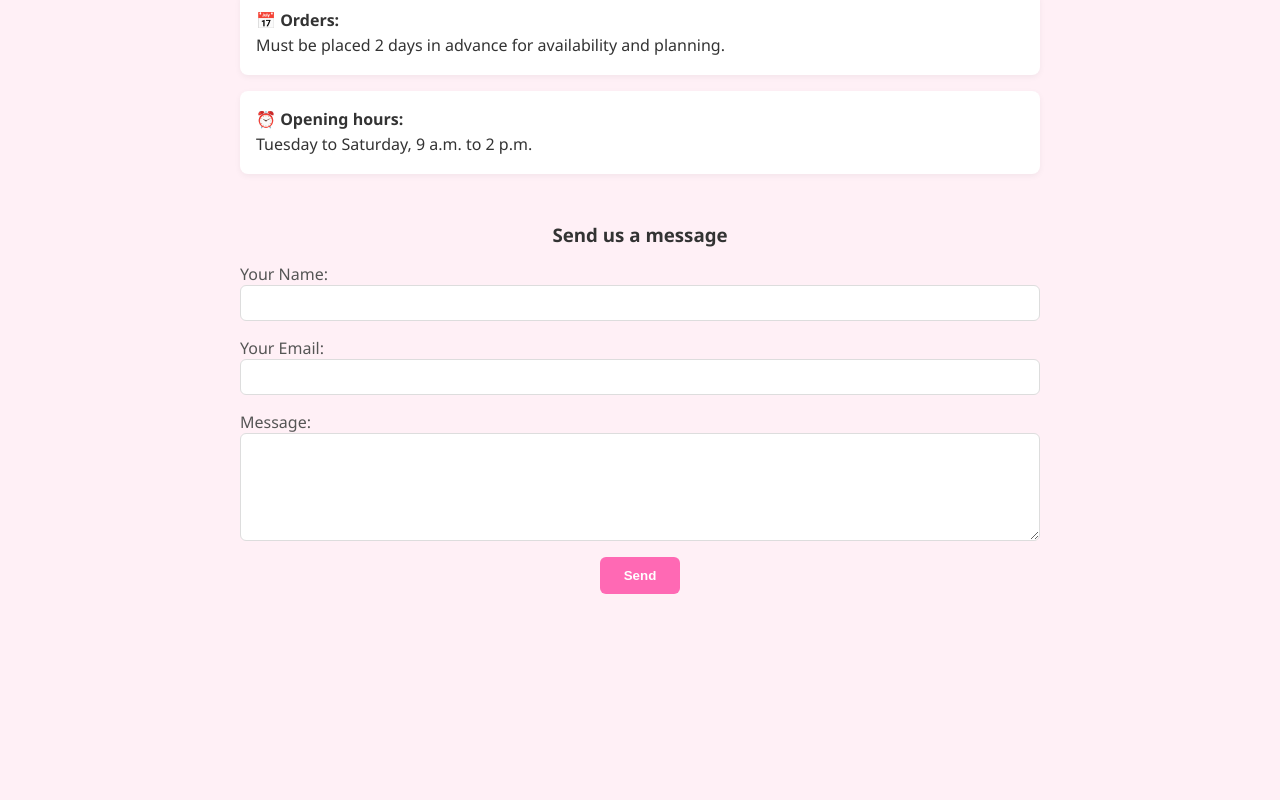
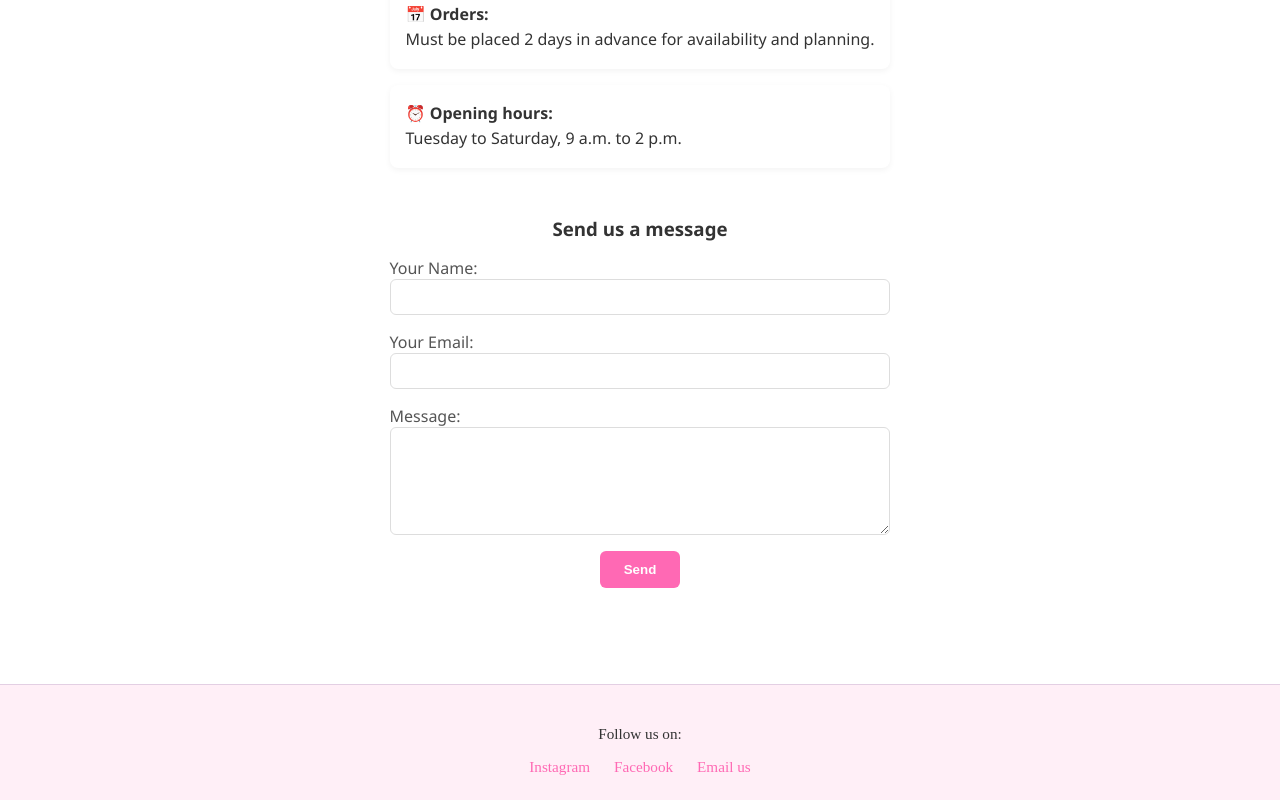
Before and after one commit to AbdoTaleb/munamii-cakery, a React (Vite) app: page /contact in a window 1280 px wide. Shown: the part 454-1254 px from the top of the page. Before the commit the page ends 1080 px from the top, so only its background shows below. Built offline with nearby package versions, Linux system fonts and the light colour scheme.

Commit message:
Secure EmailJS keys using .env file

```diff
--- a/src/App.jsx
+++ b/src/App.jsx
@@ -4,18 +4,21 @@ import Home from './pages/Home/Home';
 import About from './pages/About/About';
 import Products from './pages/Products/Products';
 import Contact from './pages/Contact/Contact';
+import Footer from './components/Footer/Footer';
 
 
 function App() {
   return (
     <Router>
       <Header />
+
       <Routes>
         <Route path='/' element={<Home/>}/>
         <Route path="/about" element={<About />} />
         <Route path="/products" element={<Products />} />
         <Route path="/contact" element={<Contact />} />
       </Routes>
+      <Footer />
     </Router>
   );
 }
--- /dev/null
+++ b/src/components/Footer/Footer.css
@@ -0,0 +1,30 @@
+
+
+.footer {
+  background-color: #ffeff7;
+  padding: 1.5rem;
+  text-align: center;
+  color: #333;
+  font-size: 0.95rem;
+  margin-top: 4rem;
+  border-top: 1px solid #e3cfe3;
+}
+
+.footer .social-links {
+  list-style: none;
+  display: flex;
+  justify-content: center;
+  gap: 1.5rem;
+  padding: 0;
+  margin-top: 0.5rem;
+}
+
+.footer .social-links a {
+  color: #ff69b4;
+  font-weight: 500;
+  text-decoration: none;
+}
+
+.footer .social-links a:hover {
+  text-decoration: underline;
+}
--- /dev/null
+++ b/src/components/Footer/Footer.jsx
@@ -0,0 +1,28 @@
+
+
+import './Footer.css';
+
+function Footer() {
+  return (
+    <footer className="footer">
+      <p>Follow us on:</p>
+      <ul className="social-links">
+        <li>
+          <a href="https://www.instagram.com/munamii.cakery/" target="_blank" rel="noreferrer">
+            Instagram
+          </a>
+        </li>
+        <li>
+          <a href="https://www.facebook.com/munamiicupcakes/" target="_blank" rel="noreferrer">
+            Facebook
+          </a>
+        </li>
+        <li>
+          <a href="mailto:munamii@example.com">Email us</a>
+        </li>
+      </ul>
+    </footer>
+  );
+}
+
+export default Footer;
--- a/src/index.css
+++ b/src/index.css
@@ -1,12 +1,12 @@
 /* index.css */
 
-body {
+body, #root {
+  min-height: 100vh;
+  display: flex;
+  flex-direction: column;
   margin: 0;
-  background-color: #fff0f6;
-  font-family: 'Segoe UI', sans-serif;
-  color: #333;
-  min-height: 100vh;
 }
+
 
 a {
   color: inherit;
--- a/src/pages/Contact/Contact.jsx
+++ b/src/pages/Contact/Contact.jsx
@@ -10,7 +10,13 @@ function Contact() {
     e.preventDefault();
 
     emailjs
-        .sendForm('service_2jlcgs9', 'template_x7v4wlt', form.current, 'AUAgybu-2xfeZWk89')
+        emailjs.sendForm(
+          import.meta.env.VITE_EMAILJS_SERVICE_ID,
+          import.meta.env.VITE_EMAILJS_TEMPLATE_ID,
+          form.current,
+          import.meta.env.VITE_EMAILJS_PUBLIC_KEY
+        )
+
         .then(
         (result) => {
             alert('Message sent!');
```
Also changed, not shown: 1 other file (tests, documents, lock files or other folders).
